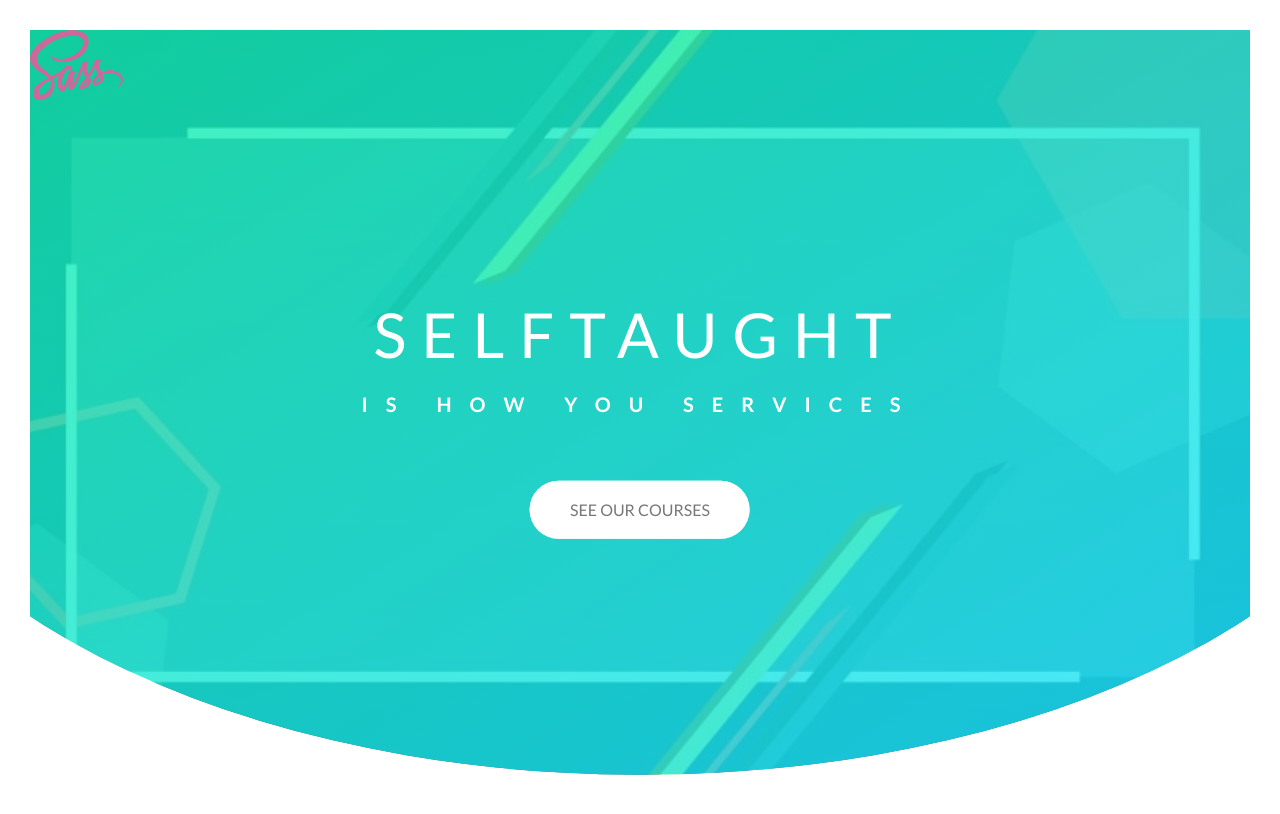
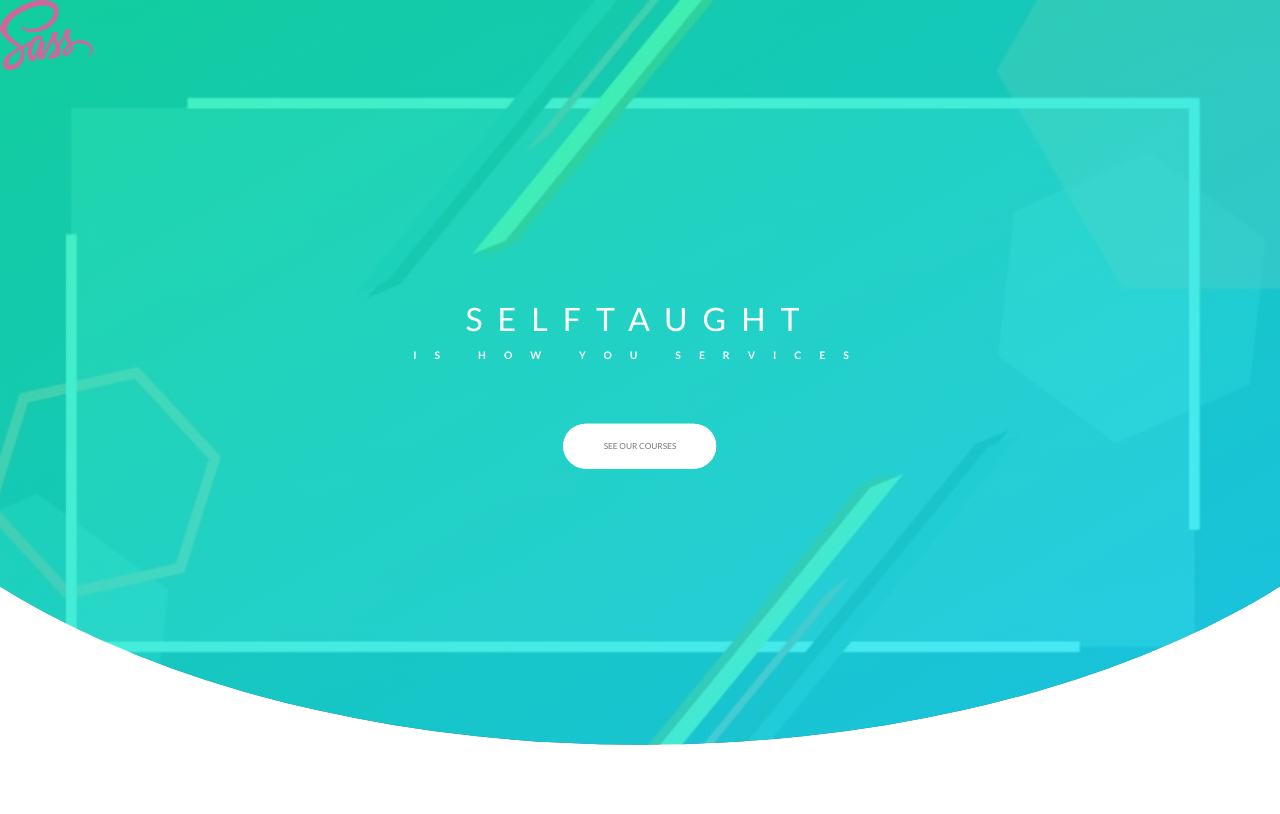
Before and after one commit to xuanduyrn/sass-css, a plain HTML site: page index.html in a window 1280 px wide. Drawn offline with Linux system fonts and the light colour scheme.

Commit message:
fixed: header

```diff
--- a/css/style.css
+++ b/css/style.css
@@ -1,16 +1,19 @@
-* {
+*,
+*::before,
+*::after {
   margin: 0;
   padding: 0;
-  box-sizing: border-box;
+  box-sizing: inherit;
 }
 
 body {
   font-family: "Lato", sans-serif;
   font-weight: 400;
-  font-size: 16;
+  font-size: 1.6rem;
   line-height: 1.7;
   color: #777777;
-  padding: 30px;
+  padding: 0px;
+  box-sizing: border-box;
 }
 
 header {
@@ -59,7 +62,7 @@ header {
 
 .heading-primary-main {
   display: block;
-  font-size: 62px;
+  font-size: 6.2rem;
   font-weight: 400;
   letter-spacing: 15px;
   animation: moveInLeft 1s ease-out;
@@ -67,7 +70,7 @@ header {
 
 .heading-primary-sub {
   display: block;
-  font-size: 20px;
+  font-size: 2rem;
   font-weight: 700;
   letter-spacing: 18px;
 }
@@ -80,7 +83,7 @@ header {
   padding: 15px 40px;
   display: inline-block;
   border-radius: 100px;
-  font-size: 16px;
+  font-size: 1.6rem;
   position: relative;
   animation: moveInBottom 1s ease-out;
 }
@@ -181,3 +184,7 @@ header {
     transform: translateY(0);
   }
 }
+
+html{
+  font-size: 32.5%;
+}
```
